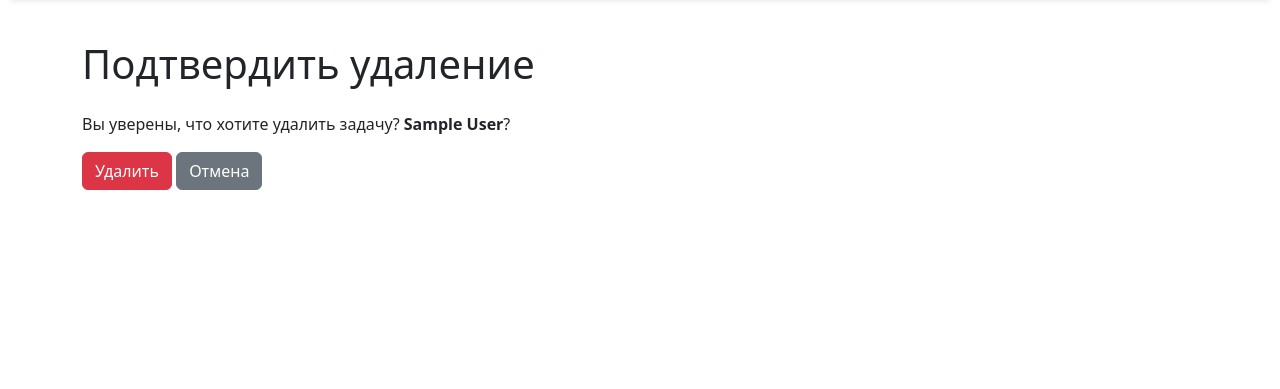
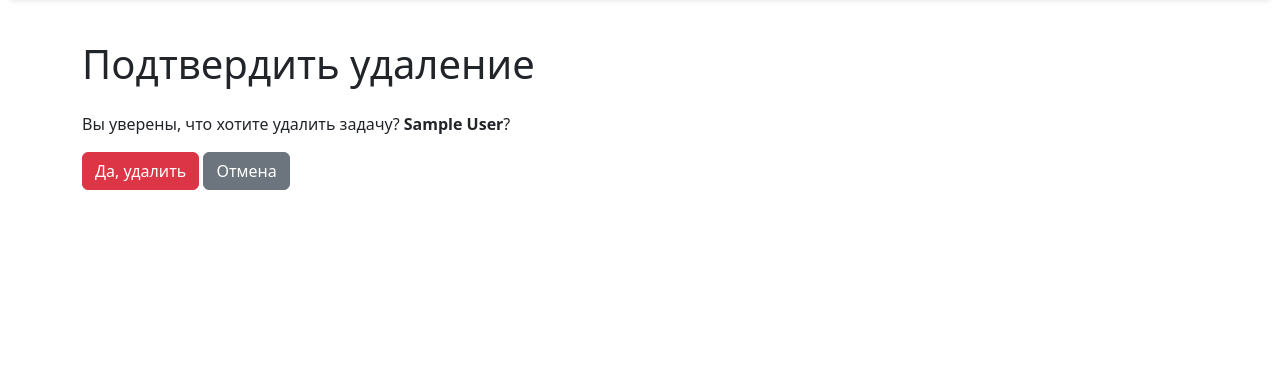
Before and after one commit to lawyer-arch/python-project-52, a Django app: page /tasks/1/delete/ in a window 1280 px wide. Shown: the part 60-449 px from the top of the page. Run offline with Django 5.2, Linux system fonts and the light colour scheme; the first user in the database is signed in; tables that the repository leaves empty hold one stand-in row (Sample ...); some libraries are stand-ins or nearby versions.

Commit message:
Переименовал кнопку на Да, удалить

```diff
--- a/templates/labels/delete.html
+++ b/templates/labels/delete.html
@@ -9,7 +9,7 @@
 
     <form action="{% url 'labels:labels_delete' label.id %}" method="post">
         {% csrf_token %}
-        <button type="submit" class="btn btn-danger">{% trans "Удалить" %}</button>
+        <button type="submit" class="btn btn-danger">{% trans "Да, удалить" %}</button>
     </form>
 </div>
 {% endblock %}
--- a/templates/statuses/delete.html
+++ b/templates/statuses/delete.html
@@ -9,7 +9,7 @@
 
     <form action="{% url 'statuses:statuses_delete' object.id %}" method="post">
         {% csrf_token %}
-        <button type="submit" class="btn btn-danger">{% trans "Удалить" %}</button>
+        <button type="submit" class="btn btn-danger">{% trans "Да, удалить" %}</button>
     </form>
 </div>
 {% endblock %}
--- a/templates/tasks/delete.html
+++ b/templates/tasks/delete.html
@@ -9,7 +9,7 @@
 
     <form action="{% url 'tasks:tasks_delete' task.id %}" method="post">
         {% csrf_token %}
-        <button type="submit" class="btn btn-danger">{% trans "Удалить" %}</button>
+        <button type="submit" class="btn btn-danger">{% trans "Да, удалить" %}</button>
         <a href="{% url 'tasks:tasks_list' %}" class="btn btn-secondary">{% trans "Отмена" %}</a>
     </form>
 </div>
```
